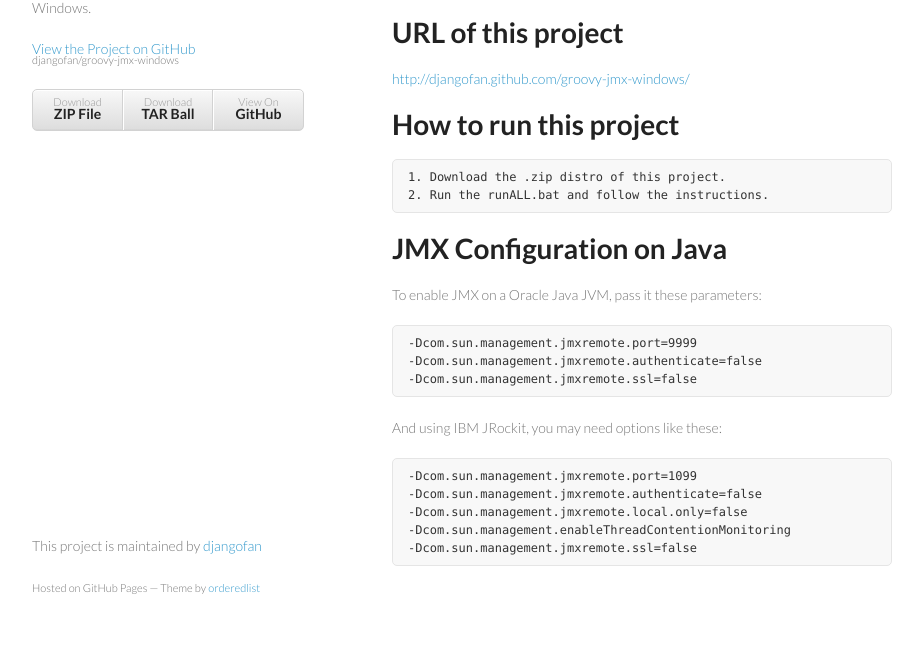
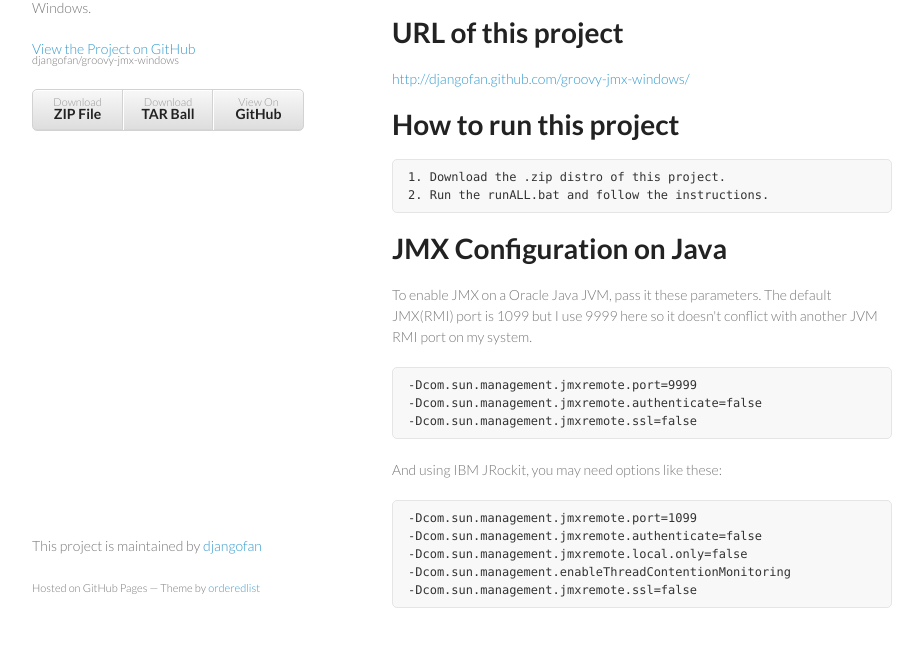
Before and after one commit to djangofan/groovy-jmx-windows, a plain HTML site: page index.html in a window 1280 px wide. Shown: the part 133-780 px from the top of the page, without its empty margins (178-1101 px from the left). Drawn offline with Linux system fonts and the light colour scheme.

Commit message:
Create gh-pages branch via GitHub

```diff
--- a/index.html
+++ b/index.html
@@ -44,7 +44,8 @@
 
 <h1>JMX Configuration on Java</h1>
 
-<p>To enable JMX on a Oracle Java JVM, pass it these parameters:</p>
+<p>To enable JMX on a Oracle Java JVM, pass it these parameters.  The default JMX(RMI) port is 1099 but
+I use 9999 here so it doesn't conflict with another JVM RMI port on my system.</p>
 
 <pre><code>-Dcom.sun.management.jmxremote.port=9999
 -Dcom.sun.management.jmxremote.authenticate=false
--- a/params.json
+++ b/params.json
@@ -1 +1 @@
-{"name":"groovy-jmx-windows","tagline":"Groovy scripts to check JMX info on Windows.","body":"groovy-jmx-windows\r\n==================\r\nGroovy scripts to check JMX info on Windows.\r\n\r\nURL of this project\r\n==================\r\n[http://djangofan.github.com/groovy-jmx-windows/](http://djangofan.github.com/groovy-jmx-windows/)\r\n\r\nHow to run this project\r\n==================\r\n\r\n    1. Download the .zip distro of this project.\r\n    2. Run the runALL.bat and follow the instructions.\r\n\r\nJMX Configuration on Java\r\n==================\r\nTo enable JMX on a Oracle Java JVM, pass it these parameters:\r\n\r\n    -Dcom.sun.management.jmxremote.port=9999\r\n    -Dcom.sun.management.jmxremote.authenticate=false\r\n    -Dcom.sun.management.jmxremote.ssl=false\r\n\r\nAnd using IBM JRockit, you may need options like these:\r\n\r\n    -Dcom.sun.management.jmxremote.port=1099\r\n    -Dcom.sun.management.jmxremote.authenticate=false\r\n    -Dcom.sun.management.jmxremote.local.only=false\r\n    -Dcom.sun.management.enableThreadContentionMonitoring\r\n    -Dcom.sun.management.jmxremote.ssl=false\r\n","google":"","note":"Don't delete this file! It's used internally to help with page regeneration."}
+{"name":"groovy-jmx-windows","tagline":"Groovy scripts to check JMX info on Windows.","body":"groovy-jmx-windows\r\n==================\r\nGroovy scripts to check JMX info on Windows.\r\n\r\nURL of this project\r\n==================\r\n[http://djangofan.github.com/groovy-jmx-windows/](http://djangofan.github.com/groovy-jmx-windows/)\r\n\r\nHow to run this project\r\n==================\r\n\r\n    1. Download the .zip distro of this project.\r\n    2. Run the runALL.bat and follow the instructions.\r\n\r\nJMX Configuration on Java\r\n==================\r\nTo enable JMX on a Oracle Java JVM, pass it these parameters.  The default JMX(RMI) port is 1099 but\r\nI use 9999 here so it doesn't conflict with another JVM RMI port on my system.\r\n\r\n    -Dcom.sun.management.jmxremote.port=9999\r\n    -Dcom.sun.management.jmxremote.authenticate=false\r\n    -Dcom.sun.management.jmxremote.ssl=false\r\n\r\nAnd using IBM JRockit, you may need options like these:\r\n\r\n    -Dcom.sun.management.jmxremote.port=1099\r\n    -Dcom.sun.management.jmxremote.authenticate=false\r\n    -Dcom.sun.management.jmxremote.local.only=false\r\n    -Dcom.sun.management.enableThreadContentionMonitoring\r\n    -Dcom.sun.management.jmxremote.ssl=false\r\n","google":"","note":"Don't delete this file! It's used internally to help with page regeneration."}
```
